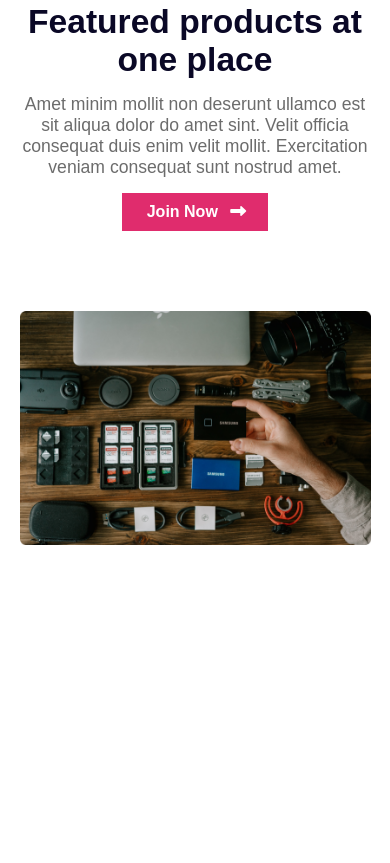
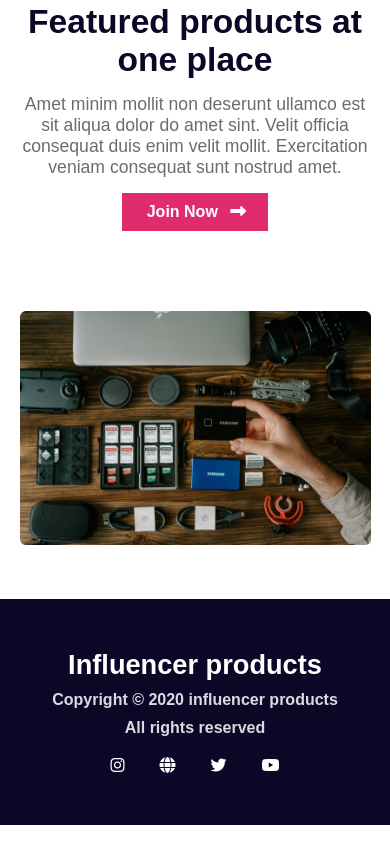
Before and after one commit to sadi-07/influencer-gear, a plain HTML site: page index.html in a window 390 px wide. Shown: the part 5943-6806 px from the top of the page. Before the commit the page ends 6492 px from the top, so only its background shows below. Drawn offline with Linux system fonts and the light colour scheme.

Commit message:
All responsive added

```diff
--- a/index.html
+++ b/index.html
@@ -200,7 +200,17 @@
     </main>
 
     <footer>
-
+        <div class="footer-section">
+            <h2 class="font-poppins">Influencer products</h2>
+            <p class="font-manrope">Copyright © 2020  influencer products</p>
+            <p class="font-manrope">All rights reserved</p>
+            <div class="icons">
+                <a href=""><i class="fa-brands fa-instagram"></i></a>
+                <a href=""><i class="fa-solid fa-globe"></i></a>
+                <a href=""><i class="fa-brands fa-twitter"></i></a>
+                <a href=""><i class="fa-brands fa-youtube"></i></a>
+            </div>
+        </div>
     </footer>
 
 </body>
--- a/styles/styles.css
+++ b/styles/styles.css
@@ -326,3 +326,50 @@ header{
         max-width: 100%;
     }
 }
+
+/* Footer section style */
+
+footer{
+    background-color: rgba(10, 8, 38, 1);
+}
+.footer-section{
+    max-width: 300px;
+    margin: 0px auto;
+    padding: 50px 0px;
+}
+.footer-section h2{
+    font-weight: 700;
+    font-size: 1.7rem;
+    color: #fff;
+    text-align: center;
+    margin-bottom: 10px;
+}
+.footer-section p{
+    font-weight: 600;
+    font-size: 1rem;
+    text-align: center;
+    color: #D9DBE1;
+    margin-bottom: 10px;
+}
+.footer-section .icons{
+    display: flex;
+    justify-content: center;
+    gap: 35px;
+    margin-top: 20px;
+}
+.footer-section .icons a{
+    color: #fff;
+}
+
+/* Footer responsive */
+
+@media screen and (max-width:576px) {
+    footer{
+        margin-top: 50px;
+    }
+    .footer-section{
+        max-width: 90%;
+        margin: 0 auto;
+        margin-bottom: 50px;
+    }
+}
```
